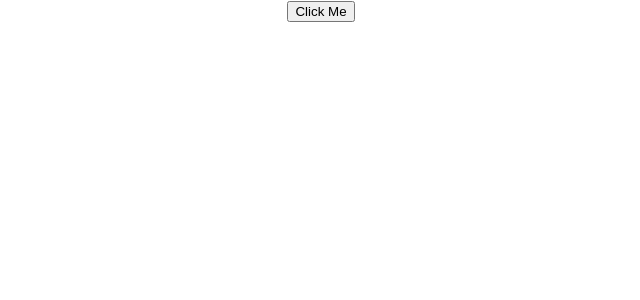
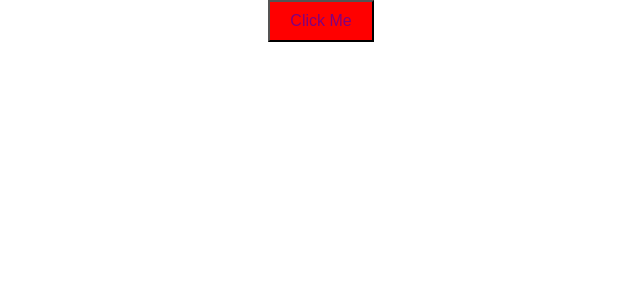
Before and after one commit to kehuanW/typescript-learning, a React (Create React App) app in the folder my-app/: page / in a window 1280 px wide. Shown: the top 300 px of the page, without its empty margins (319-959 px from the left). Built offline with nearby package versions, Linux system fonts and the light colour scheme.

Commit message:
Refactor Button to use the props we passd to style the button

```diff
--- a/my-app/src/components/Button.tsx
+++ b/my-app/src/components/Button.tsx
@@ -10,12 +10,18 @@ type ButtonProps = {
     }
 
 const Button = (
-    { backgroundColor, fontSize, pillShape }
+    { backgroundColor, fontSize, pillShape, textColor, padding }
     : ButtonProps
 ) => {
 
     return (
         <button
+            style={{
+                backgroundColor: backgroundColor,
+                color: textColor,
+                fontSize: fontSize,
+                padding: padding ? `${padding[0]}px ${padding[1]}px ${padding[2]}px ${padding[3]}px` : '10px 20px',
+            }}
             onClick={() => alert('Button clicked!')}>
             Click Me
         </button>
```
